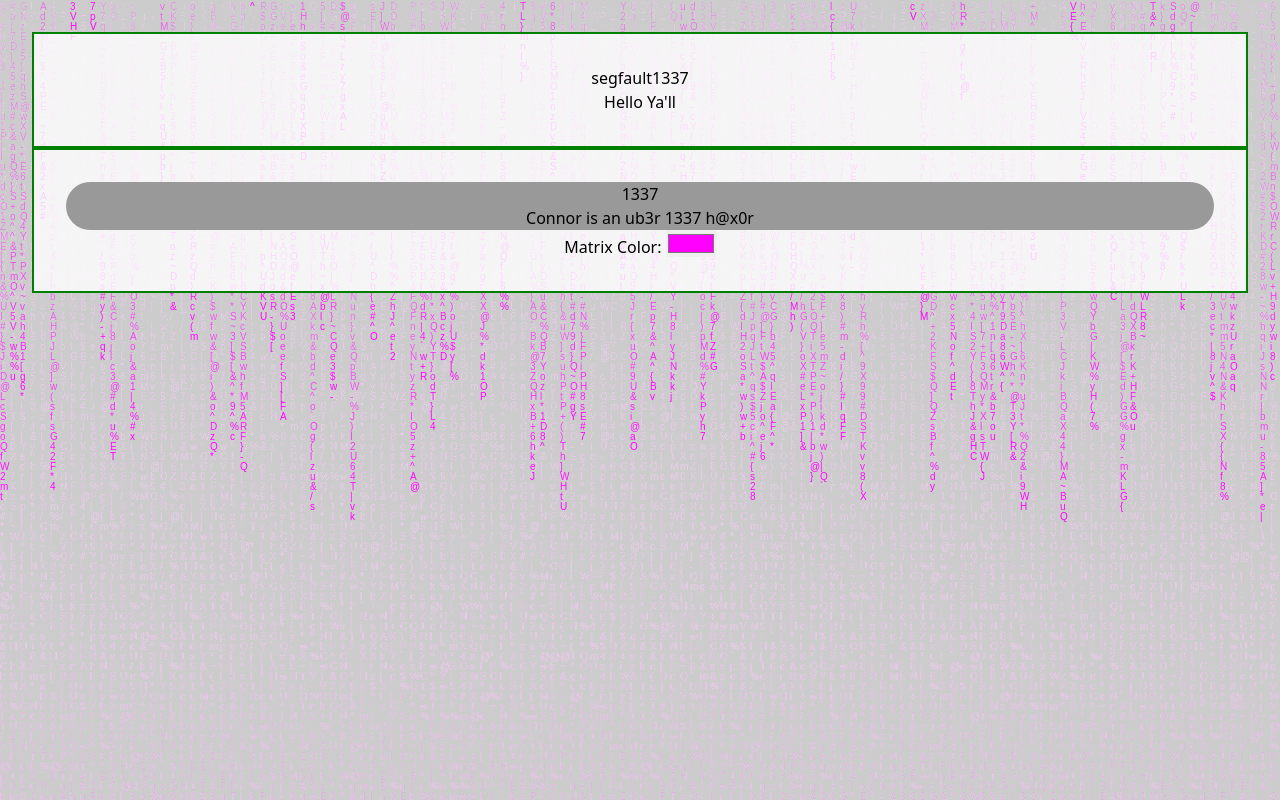
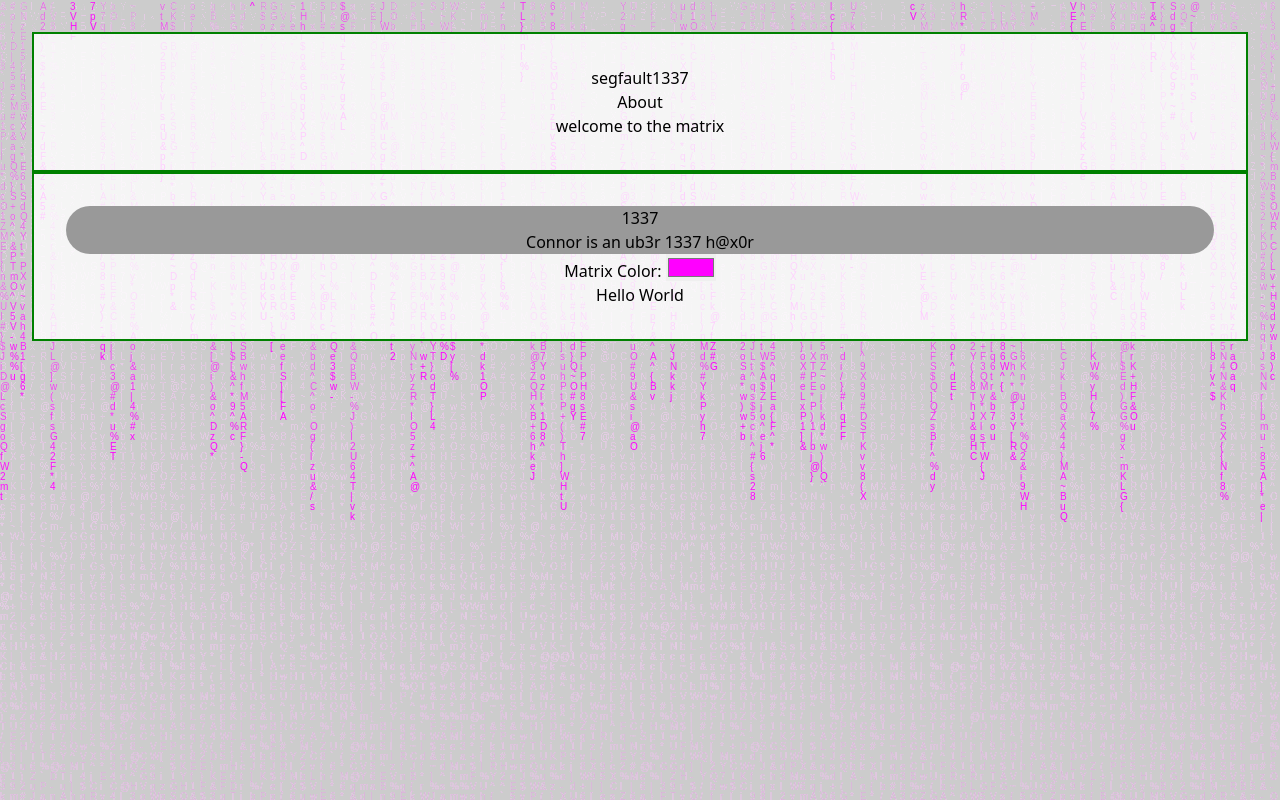
Before and after one commit to ConnorBP/vite-react18-matrix, a React (Vite) app: page / in a window 1280 px wide. Built offline with nearby package versions, Linux system fonts and the light colour scheme.

Commit message:
added a button component and navbar

```diff
--- a/src/App.jsx
+++ b/src/App.jsx
@@ -1,11 +1,9 @@
 import { useState } from "react";
 import "./App.css";
-import { Leet, Navbar, Panel, MatrixRain, ColorSelect } from "./components";
+import { Leet, Navbar, Panel, MatrixRain, ColorSelect, Button } from "./components";
 
 function App() {
   const defaultMatrixColor = "#ff00ff";
-
-  const [count, setCount] = useState(0);
   const [matrixColor, setMatrixColor] = useState(defaultMatrixColor);
 
   return (
@@ -13,11 +11,12 @@ function App() {
       <MatrixRain color={matrixColor} />
       <Panel>
         <Navbar></Navbar>
-        <h1>Hello Ya'll</h1>
+        <h1>welcome to the matrix</h1>
       </Panel>
       <Panel>
         <Leet name="Connor" />
         <ColorSelect defaultColor={defaultMatrixColor} newColor={setMatrixColor} labelText="Matrix Color: "></ColorSelect>
+        <Button>Hello World</Button>
       </Panel>
     </>
   );
--- /dev/null
+++ b/src/components/Button.jsx
@@ -0,0 +1,26 @@
+import React from 'react';
+import {motion} from 'framer-motion';
+import { Link } from 'react-scroll';
+
+const Button = ({link, children}) => {
+  return (
+    <motion.button
+        initial={{opacity:0, scale: 0.8}}
+        animate={{opacity: 1, scale: 1}}
+        transition={{duration: 0.8, delay: 0.6}}
+        className='bg-white bg-opacity-20 hover:bg-opacity-80 text-green-500 hover:text-green-600 font-semibold py-2 px-5 rounded-full shadow-lg'
+
+    >
+        <Link
+            to={link}
+            smooth={true}
+            duration={500}
+            className='cursor-pointer'
+        >
+            {children}
+        </Link>
+    </motion.button>
+  );
+}
+
+export default Button;
--- a/src/components/Navbar.jsx
+++ b/src/components/Navbar.jsx
@@ -1,5 +1,4 @@
 import React from "react";
-import ColorSelect from "./ColorSelect.jsx";
 import { motion } from "framer-motion";
 import { Link } from "react-scroll";
 
@@ -16,6 +15,21 @@ export const Navbar = () => {
           segfault1337
         </h1>
       </motion.div>
+      <motion.div
+        initial={{ opacity: 0, x: -50 }}
+        animate={{ opacity: 1, x: 0 }}
+        transition={{ duration: 0.8, delay: 0 }}
+        className="flex flex-col md:flex-row lg:flex-row items-center text-2xl justify-center flex-grow"
+      >
+          <Link
+            to="features"
+            smooth={true}
+            duration={500}
+            offset={-70}
+          >
+            About
+          </Link>
+        </motion.div>
     </nav>
   );
 };
--- a/src/components/index.js
+++ b/src/components/index.js
@@ -4,5 +4,6 @@ import Footer from "./Footer";
 import { Navbar } from "./Navbar";
 import MatrixRain from "./MatrixRain";
 import Panel from "./Panel";
+import Button from "./Button"
 
-export { Leet, ColorSelect, Footer, Navbar, Panel, MatrixRain };
+export { Leet, Button, ColorSelect, Footer, Navbar, Panel, MatrixRain };
```
